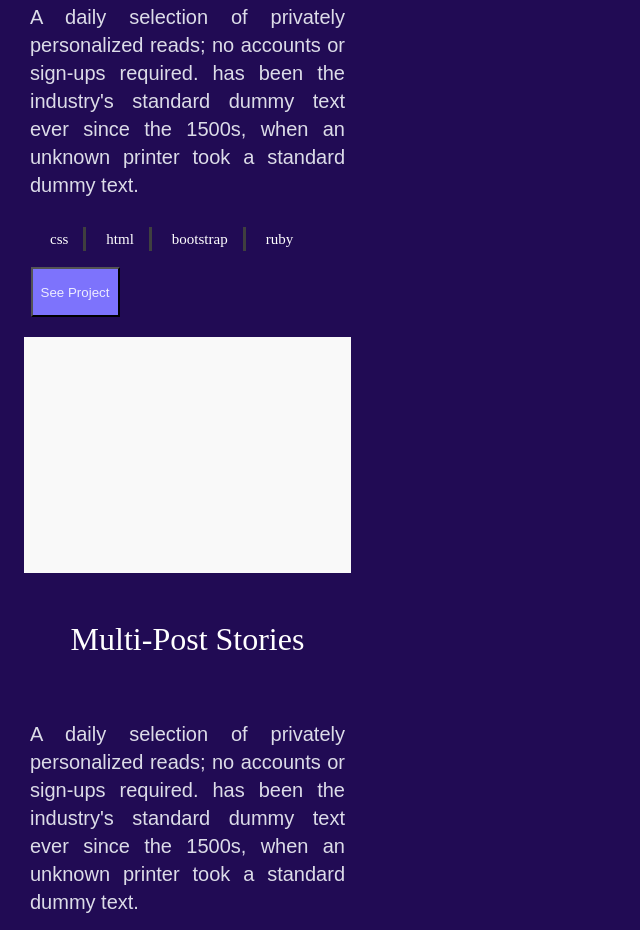
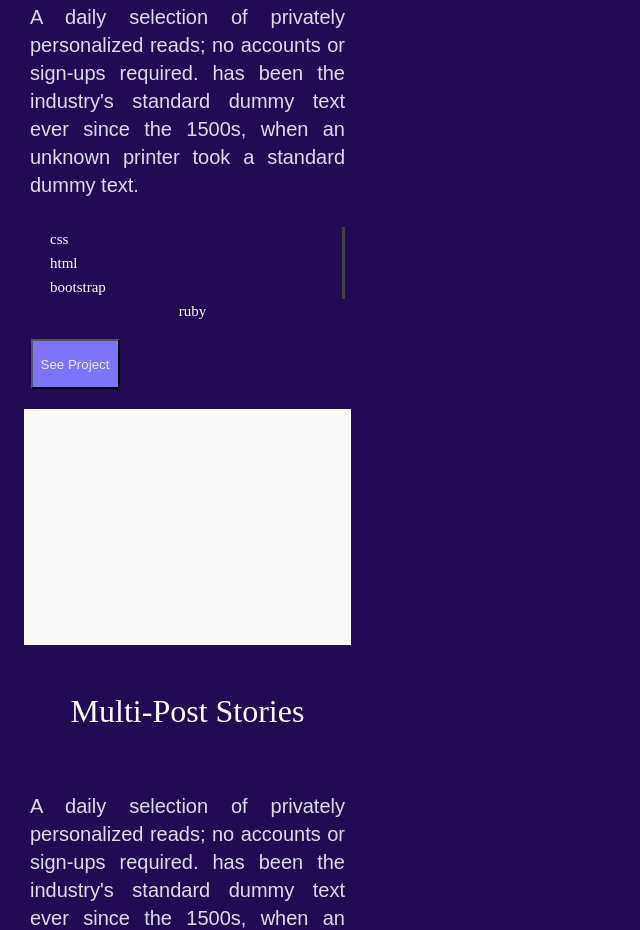
Before and after one commit to aakbarkhan/Portfolio, a website: page index.html in a window 1280 px wide. Shown: the part 1770-2700 px from the top of the page, without its empty margins (0-640 px from the left). Drawn offline with Linux system fonts and the light colour scheme.

Commit message:
Add new branch

```diff
--- a/style.css
+++ b/style.css
@@ -180,7 +180,7 @@ h3 {
 }
 
 .languages {
-  display: flex;
+  /* display: flex; */
 }
 
 .languages > li:not(:last-child) {
```
